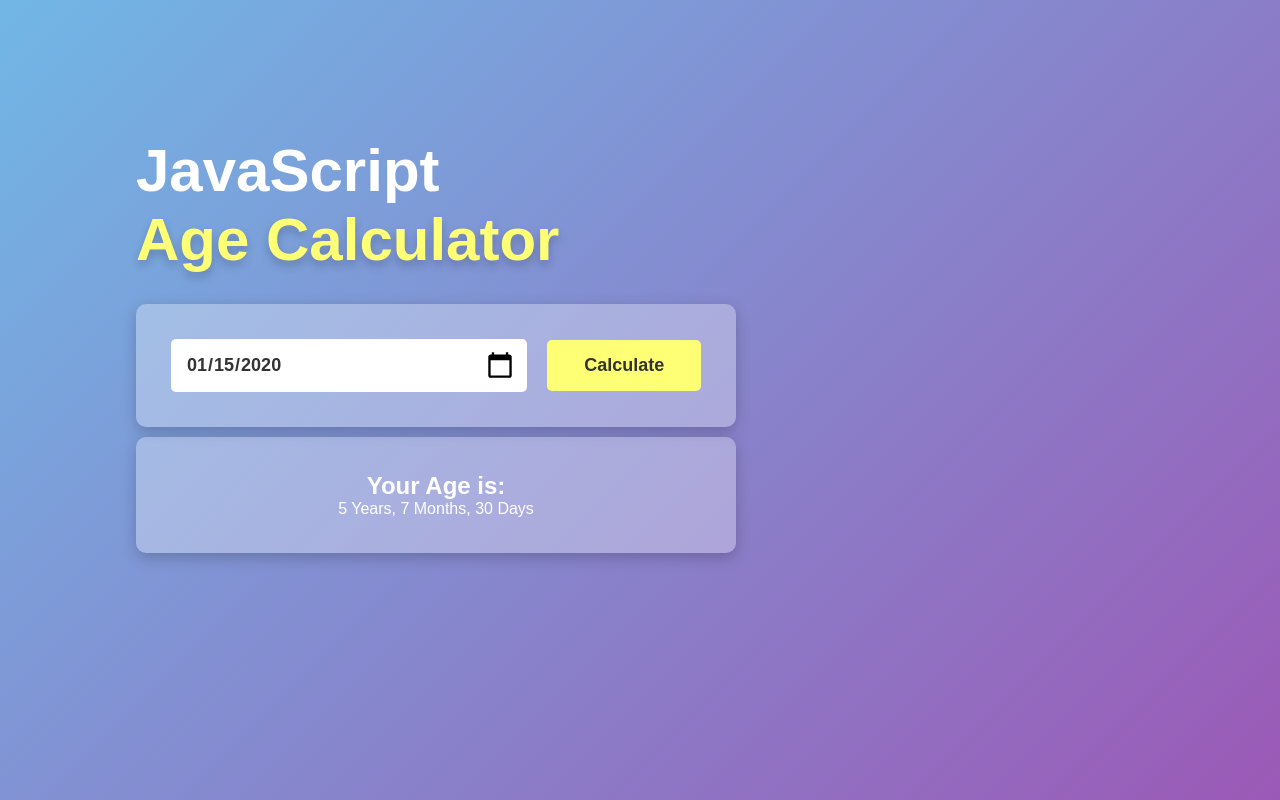
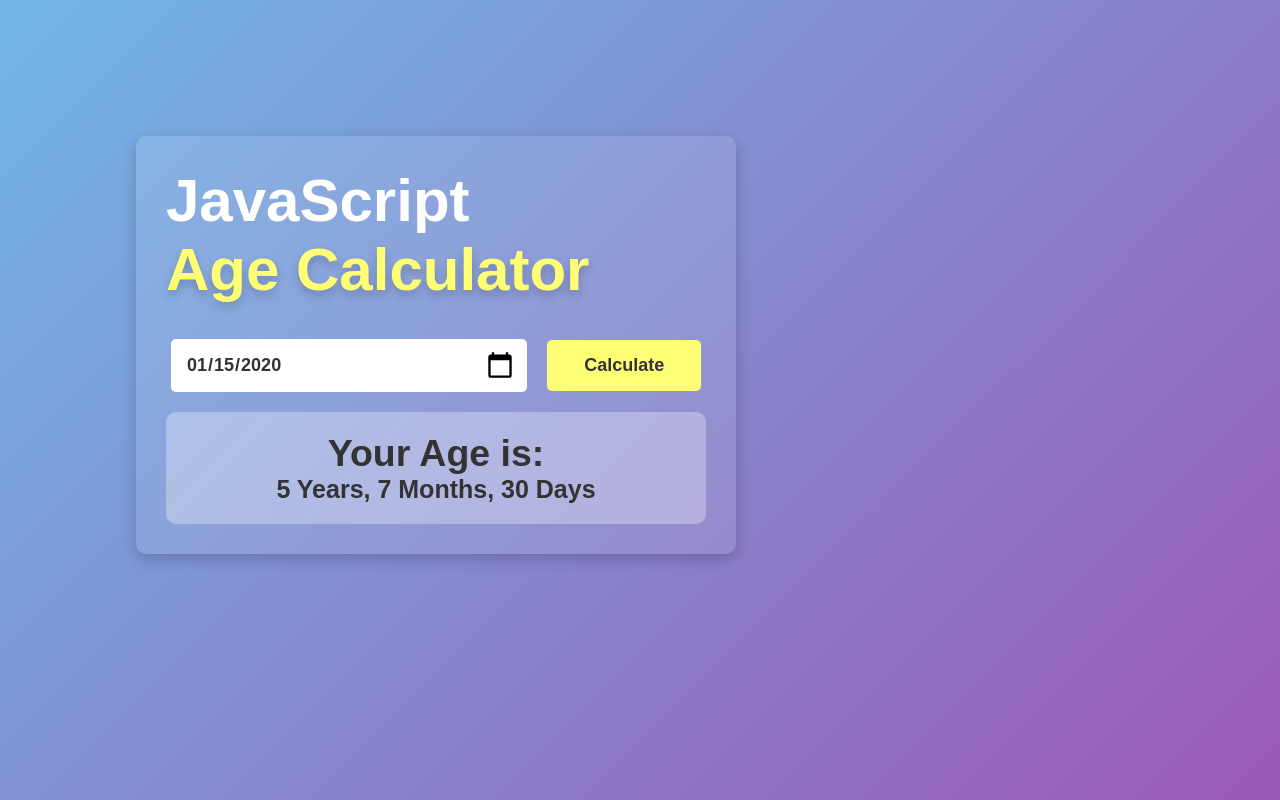
Before and after one commit to mikalPaudel/6.-Age-Calculator, a plain HTML site: page index.html in a window 1280 px wide. Both pictures are taken after typing "2020-01-15" into the empty fields and a click on the button "Calculate". Drawn offline with Linux system fonts and the light colour scheme.

Commit message:
Refactor calculator styles for consistency and improved layout

```diff
--- a/styles.css
+++ b/styles.css
@@ -18,6 +18,10 @@
     max-width: 600px;
     margin-left: 10%;
     margin-top: 10%;
+    box-shadow: 0 5px 15px rgba(0,0,0,0.2);
+    padding: 30px;
+    border-radius: 10px;
+    background: rgba(255, 255, 255, 0.1);
 }
 .calculator h1{
     font-size: 60px;
@@ -30,10 +34,10 @@
     margin-top: 30px;
     display: flex;
     align-items: center;
-    padding: 35px;
+    padding: 5px;
     border-radius: 10px;
-    background: rgba(255, 255, 255, 0.3);
-    box-shadow: 0 5px 15px rgba(0,0,0,0.2);
+    /* background: rgba(255, 255, 255, 0.3);
+    box-shadow: 0 5px 15px rgba(0,0,0,0.2); */
     gap: 20px;
 }
 .input-box input{
@@ -75,10 +79,13 @@
 }
 .result{
     display: none;
-    margin-top: 10px;
-    padding: 35px;
+    margin-top: 15px;
+    padding: 20px;
     border-radius: 10px;
     background: rgba(255, 255, 255, 0.3);
-    box-shadow: 0 5px 15px rgba(0,0,0,0.2);
+    /* box-shadow: 0 5px 15px rgba(0,0,0,0.2); */
     text-align: center;
+    font-size: 25px;
+    font-weight: 600;
+    color: #333;
 }
```
